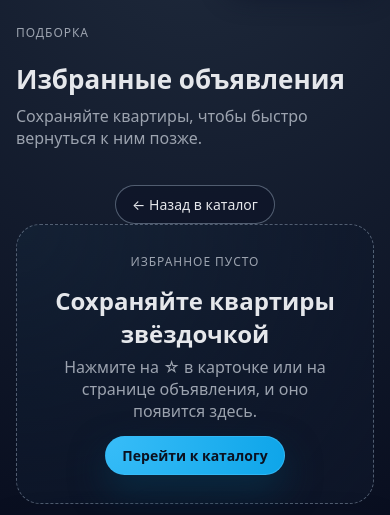
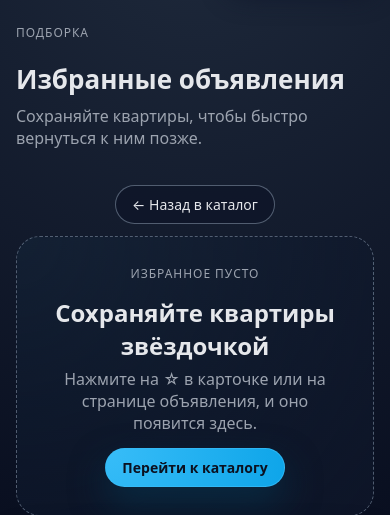
Before and after one commit to victormorozov1/rent, a Django app: page /favorites/ in a window 390 px wide. Shown: the part 75-590 px from the top of the page. Run offline with Django 5.2, Linux system fonts and the light colour scheme; data comes from the database, SQL or seed files in the repository; data that the repository does not hold is empty.

Commit message:
Add mobile spacing to favorites back button

```diff
--- a/nhatrang_rentals/listings/static/listings/styles.css
+++ b/nhatrang_rentals/listings/static/listings/styles.css
@@ -1031,6 +1031,10 @@ body.no-scroll {
         align-items: flex-start;
     }
 
+    .favorites-back-link {
+        margin-bottom: 12px;
+    }
+
     .feedback-card {
         padding: 18px;
     }
```
